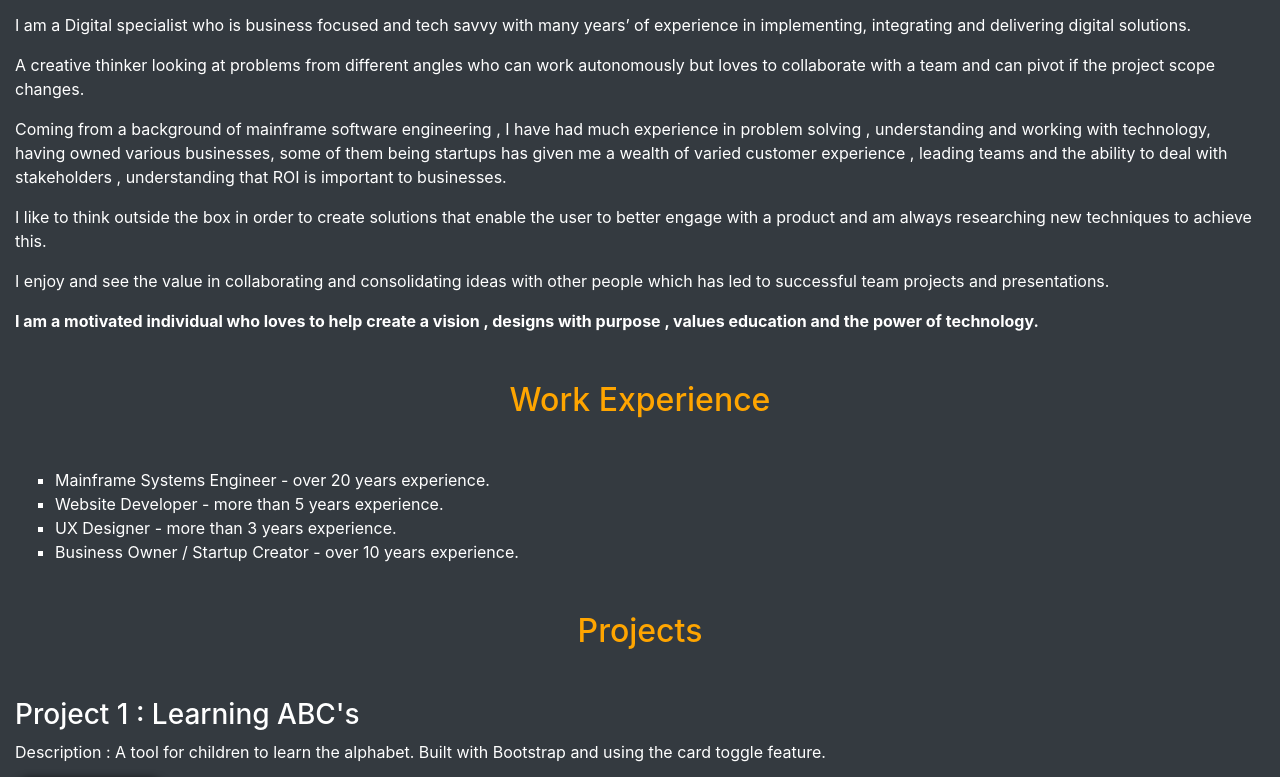
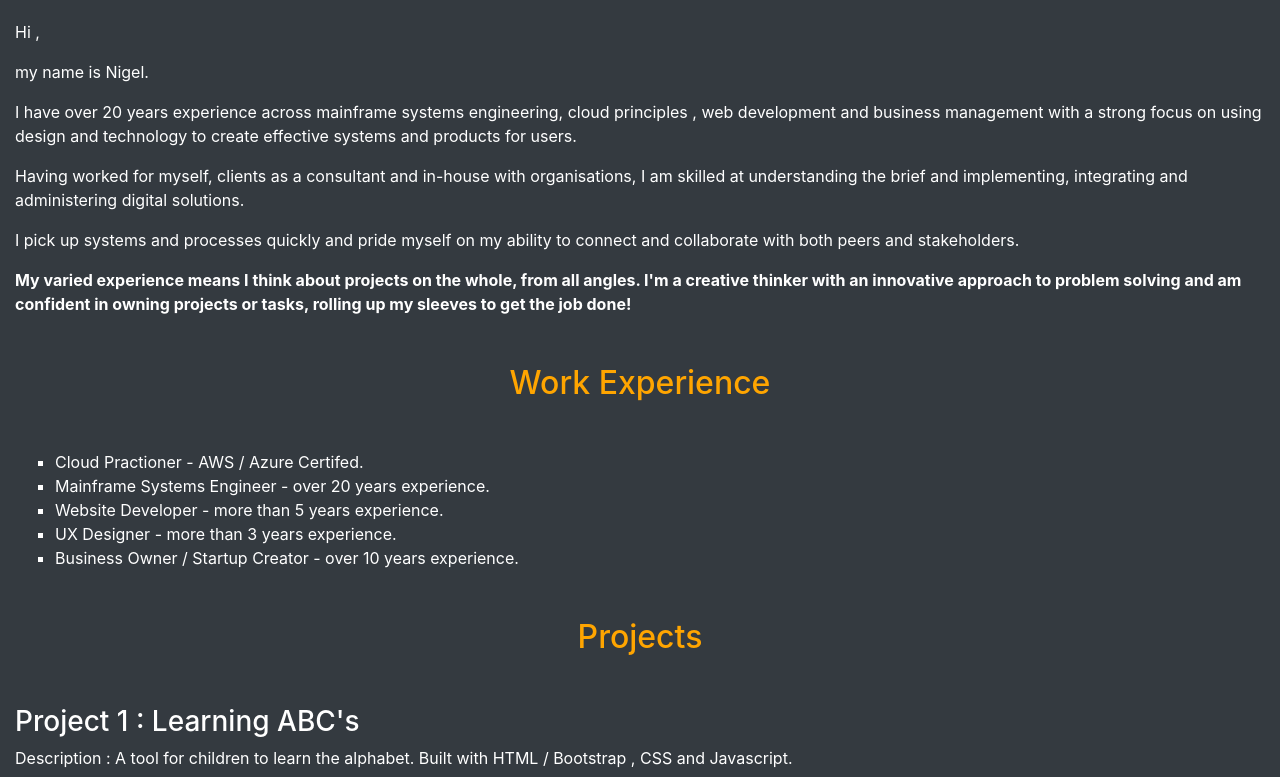
Before and after one commit to nigel-dot/Bootstrap-bio-WS, a plain HTML site: page index.html in a window 1280 px wide. Shown: the part 573-1350 px from the top of the page. Drawn offline with nearby package versions, Linux system fonts and the light colour scheme.

Commit message:
update to website content and images

```diff
--- a/index.html
+++ b/index.html
@@ -61,53 +61,45 @@
 		</nav>
 		<!-- body -->
 		<div class="container-fluid my-5 bg-dark text-white">
-			<h1 class="text-center my-3">Nigel Bartholomeusz</h1>
+			<h1 class="text-center my-3">Nigel Bartholomeusz </h1>
+
+			<h2>Cloud Prcaticioner / Web Developer / UX Designer</h2>-
 			<img class="profilePic img-fluid" src="images/nigel.jpg" />
 			<a name="aboutme"> </a>
 			<h2 class="aboutme my-5">About Me</h2>
-			<p>Hi , my name is Nigel.</p>
+			<p>Hi , </p>
+			 <p>my name is Nigel.</p>
 			<section id="welcome">
 				<p>
-					I am a Digital specialist who is business focused and tech savvy with
-					many years’ of experience in implementing, integrating and delivering
-					digital solutions.
+					I have over 20 years experience across mainframe systems engineering, cloud principles ,
+					web development and business management with a strong focus on using design
+					and technology to create effective systems and products for users.
 				</p>
-				<p>
-					A creative thinker looking at problems from different angles who can
-					work autonomously but loves to collaborate with a team and can pivot
-					if the project scope changes.
+				<p>Having worked for myself, clients as a consultant and in-house with organisations,
+					I am skilled at understanding the brief and implementing, integrating and
+					administering digital solutions.
 				</p>
-				<p>
-					Coming from a background of mainframe software engineering , I have
-					had much experience in problem solving , understanding and working
-					with technology, having owned various businesses, some of them being
-					startups has given me a wealth of varied customer experience , leading
-					teams and the ability to deal with stakeholders , understanding that
-					ROI is important to businesses.
-				</p>
-				<p>
-					I like to think outside the box in order to create solutions that
-					enable the user to better engage with a product and am always
-					researching new techniques to achieve this.
-				</p>
-				<p>
-					I enjoy and see the value in collaborating and consolidating ideas
-					with other people which has led to successful team projects and
-					presentations.
-				</p>
-				<p>
-					<strong
-						>I am a motivated individual who loves to help create a vision ,
-						designs with purpose , values education and the power of
-						technology.</strong
-					>
-				</p>
+
+<p>I pick up systems and processes quickly and pride myself on my ability to connect
+	and collaborate with both peers and stakeholders.</p>
+
+	<p> <strong
+		>My varied experience means I think about projects on the whole,
+		from all angles. I'm a creative thinker with an innovative approach
+		to problem solving and am confident in owning projects or tasks,
+		rolling up my sleeves to get the job done! </strong
+		></p>
+
+
+
+
 			</section>
 
 			<a name="workexp"> </a>
 			<h2 class="workexp my-5">Work Experience</h2>
 
 			<ul style="list-style-type: square;">
+				<li>Cloud Practioner - AWS / Azure Certifed.</li>
 				<li>Mainframe Systems Engineer - over 20 years experience.</li>
 				<li>Website Developer - more than 5 years experience.</li>
 				<li>UX Designer - more than 3 years experience.</li>
@@ -119,15 +111,15 @@
 				<h3>Project 1 : Learning ABC's</h3>
 				<p>
 					Description : A tool for children to learn the alphabet. Built with
-					Bootstrap and using the card toggle feature.
+					HTML / Bootstrap , CSS and Javascript.
 				</p>
-				<a href="https://nigel-dot.github.io/Bootstrap-ABC/">
+				<a href="https://nigel-dot.github.io/Bootstrap-ABC-Rotate/">
 					<img class="project" src="images/ABC.jpeg" alt="ABC Project" />
 				</a>
 			</section>
 			<section id="proj2">
 				<h3>Project 2 : Calculator</h3>
-				<p>Description : A basic calculator. Built using JavaScript.</p>
+				<p>Description : A basic calculator. Built using HTML , CSS and JavaScript.</p>
 				<a href="https://generation-calculator-challenge.netlify.app/">
 					<img
 						class="project"
@@ -140,7 +132,7 @@
 				<h3>Project 3 : Task Planner</h3>
 				<p>
 					Description : A tool for adding , deleting and updating tasks to do.
-					Built with Bootstrap and JavaScript.
+					Built with HTML / Bootstrap , CSS and JavaScript, writing the data to local storage.
 				</p>
 				<a href="https://generation-task-planner.netlify.app/">
 					<img
@@ -154,6 +146,9 @@
 			<a name="interests"> </a>
 			<h2 class="interests" class="my-5">Interests</h2>
 			<ul>
+				<li>
+					Technology - Reading about new emerging technologies , Problem solving , Creating digital solutions.
+				</li>
 				<li>
 					Art / Design / Architecture - Creating , reading about , admiring ,
 					collecting.
```
Also changed, not shown: images/Taskplanner.png.
